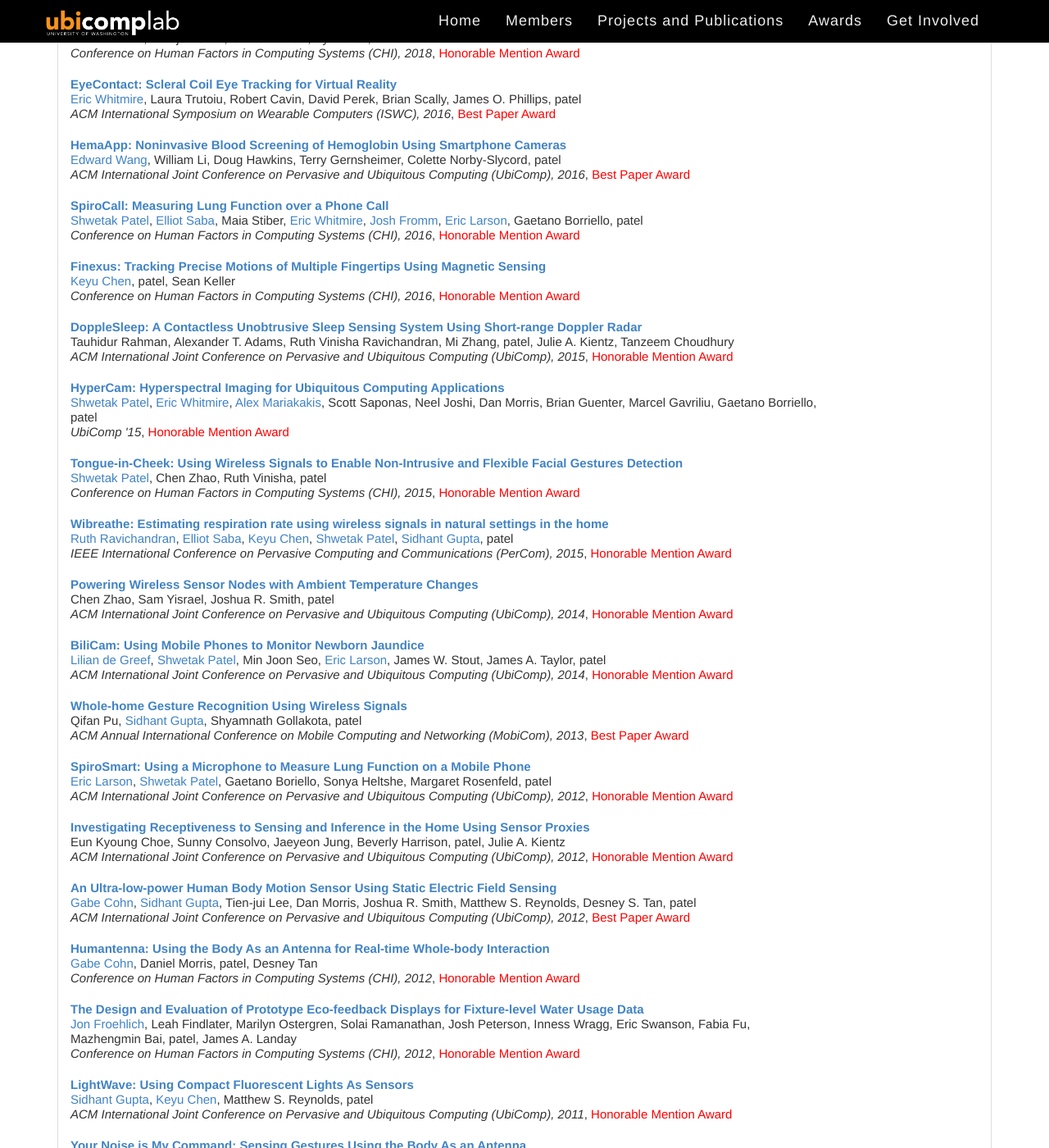
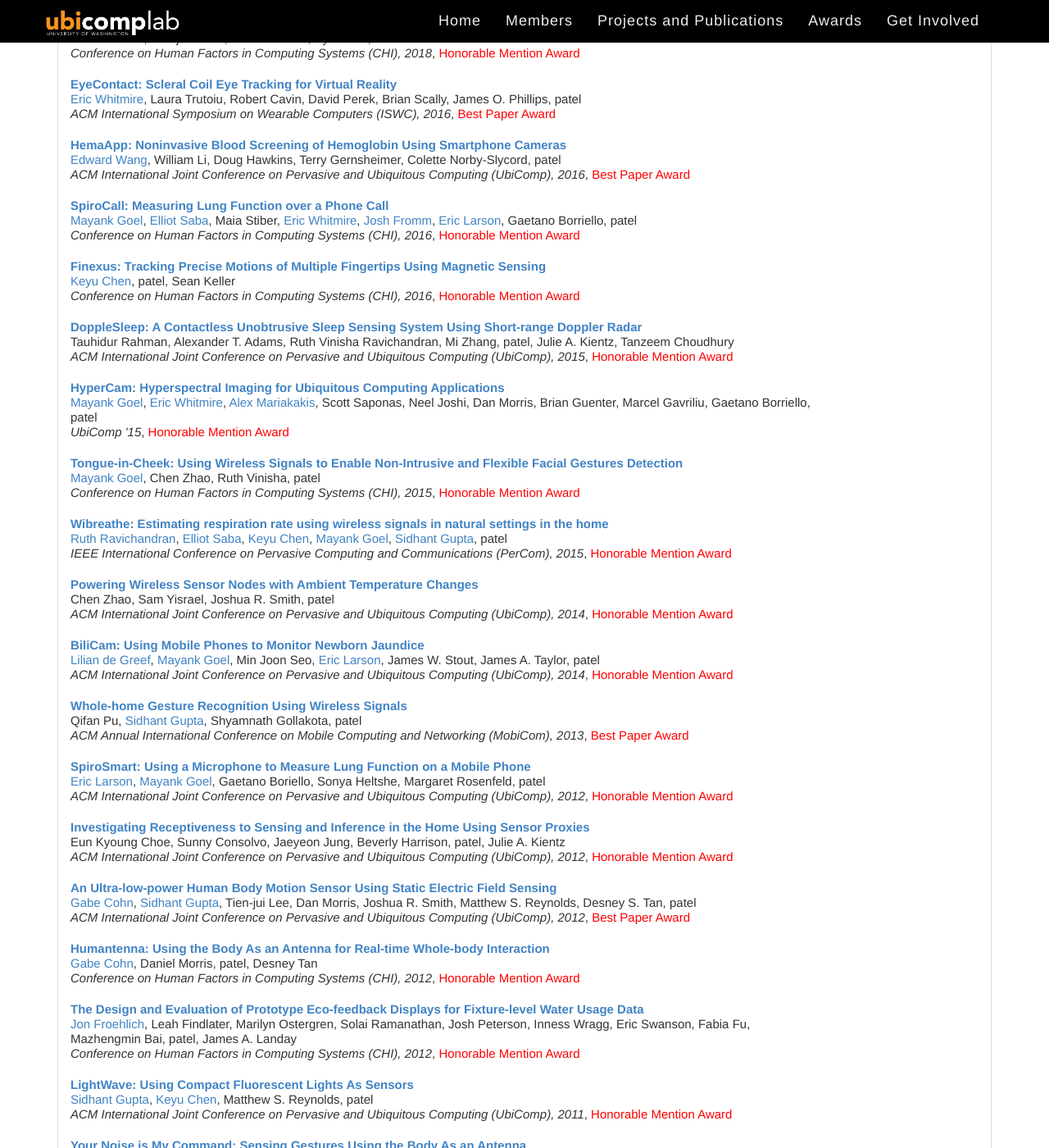
Before and after one commit to cmusmashlab/cmusmashlab.github.io, a Jekyll site: the page built from awards/index.html, in a window 1280 px wide and 1400 px high, scrolled down 2239 px. Shown: the whole window at 82% size. Built offline with Jekyll 4.4.1, drawn with Linux system fonts in a browser that asks for light colours; some web fonts are replaced; some of the changed text lies outside the part shown.

Commit message:
making changes to members

```diff
--- a/_data/members.yml
+++ b/_data/members.yml
@@ -1,8 +1,8 @@
 # Mayank
 
 - id: goel
-  name: Shwetak Patel
-  image: /images/members/shwetak.jpg
+  name: Mayank Goel
+  image: /images/members/goel.jpg
   website: https://www.mayankgoel.com
   status: mayank
   affiliation: Assistant Professor in the School of Computer Science at Carnegie Mellon University
```
